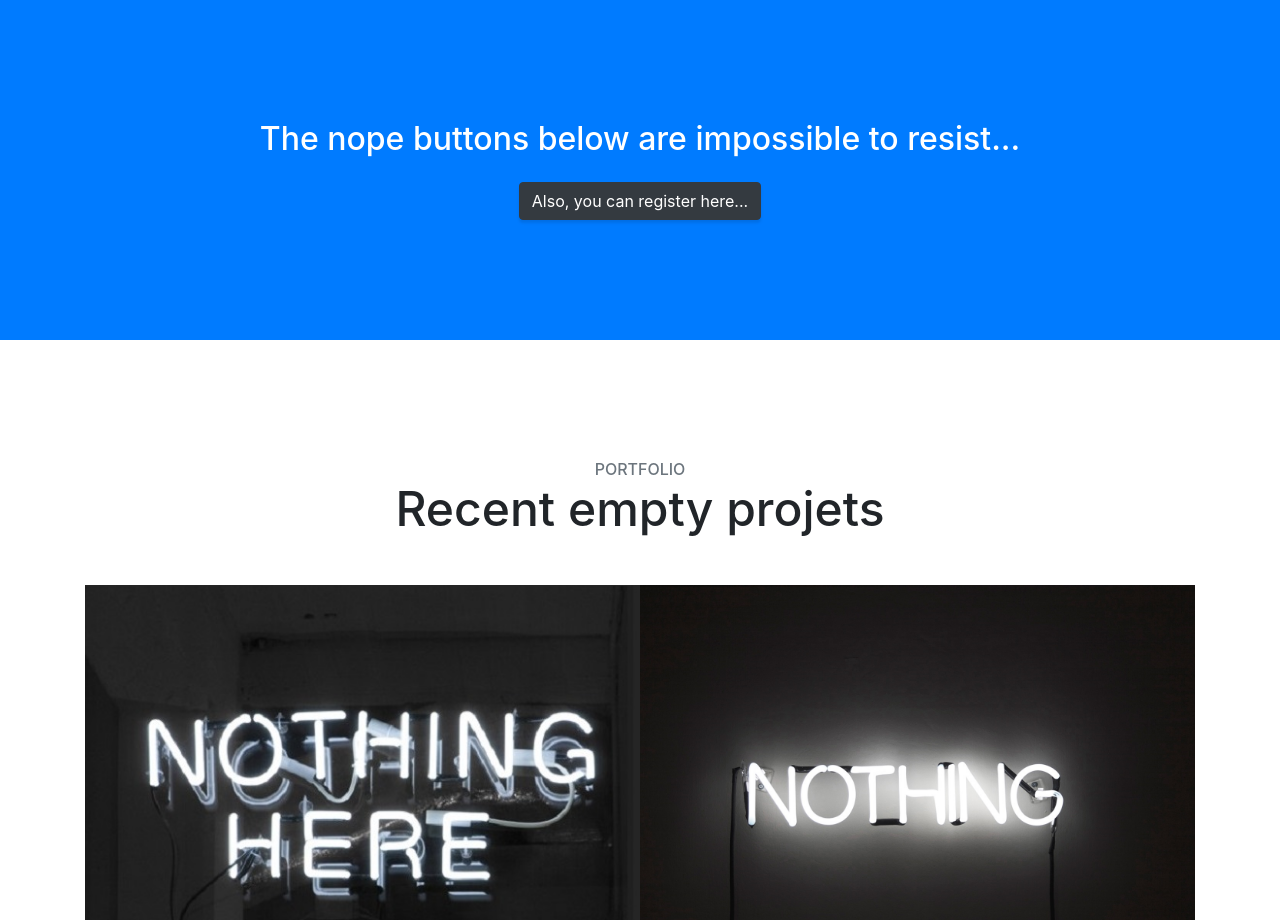
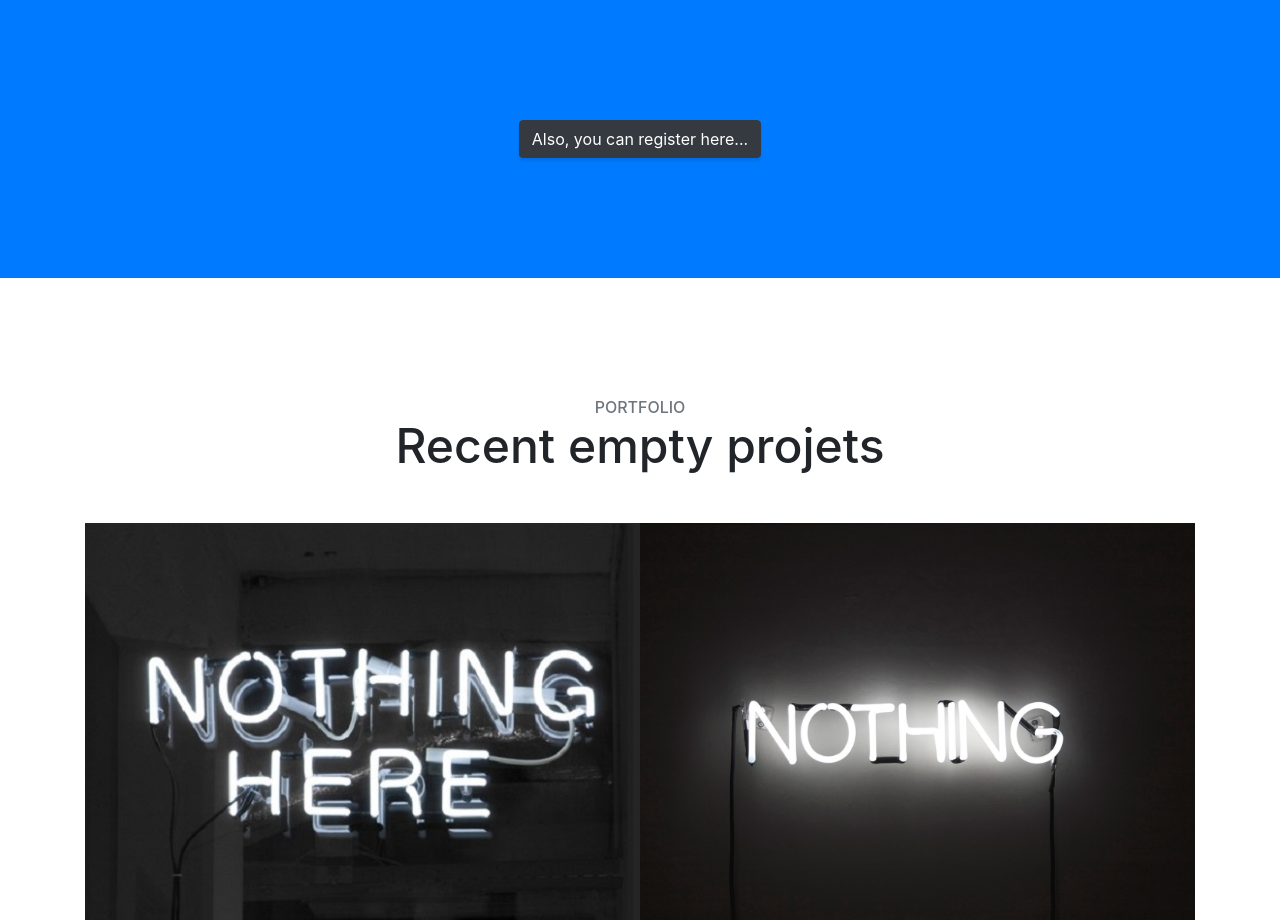
Before and after one commit to tavaros/github.io, a website with bundled scripts: page index.html in a window 1280 px wide. Shown: the part 1780-2700 px from the top of the page. Built offline with nearby package versions, Linux system fonts and the light colour scheme.

Commit message:
Update index.html

```diff
--- a/index.html
+++ b/index.html
@@ -130,7 +130,6 @@
    <!-- Call to Action -->
   <section class="content-section bg-primary text-white">
     <div class="container text-center">
-      <h2 class="mb-4">The nope buttons below are impossible to resist...</h2>
       <a href="app-ecma6/cadastro.html" class="btn btn-xl btn-dark">Also, you can register here...</a>
     </div>
   </section>
```
